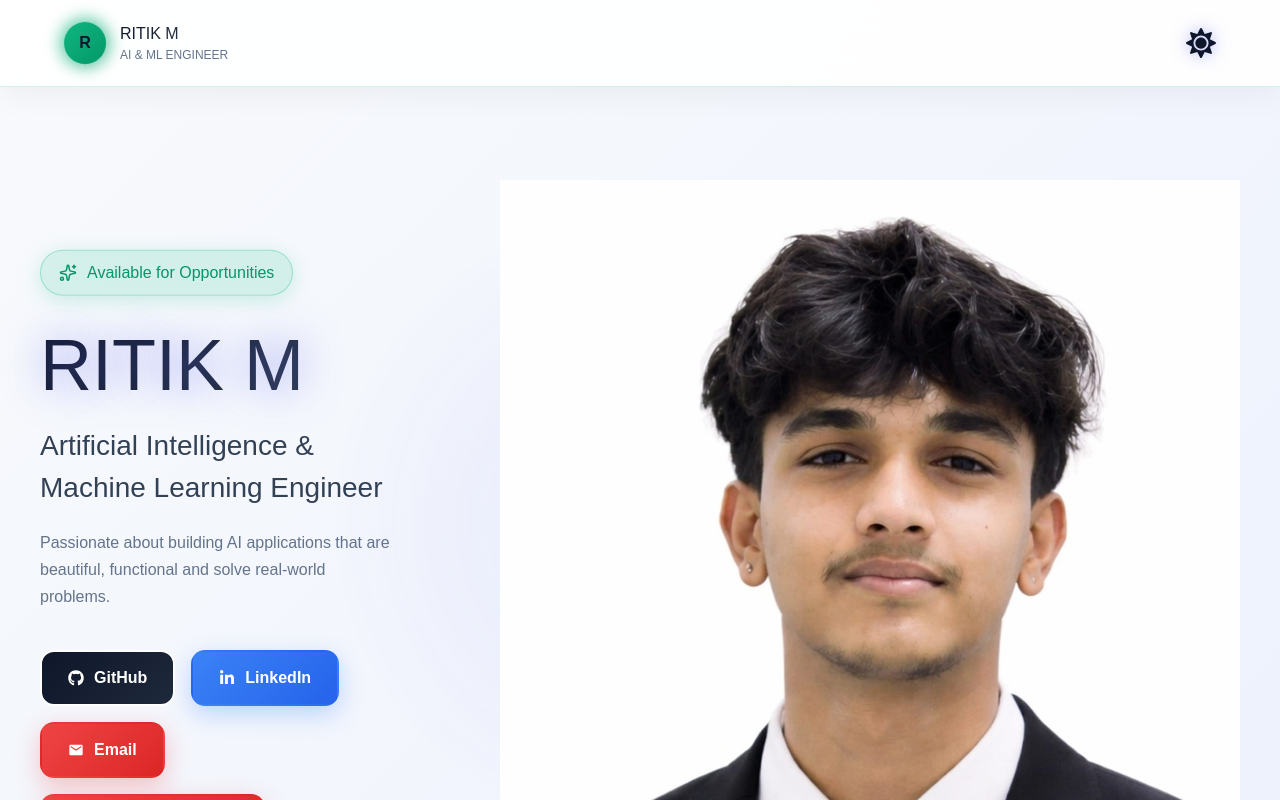
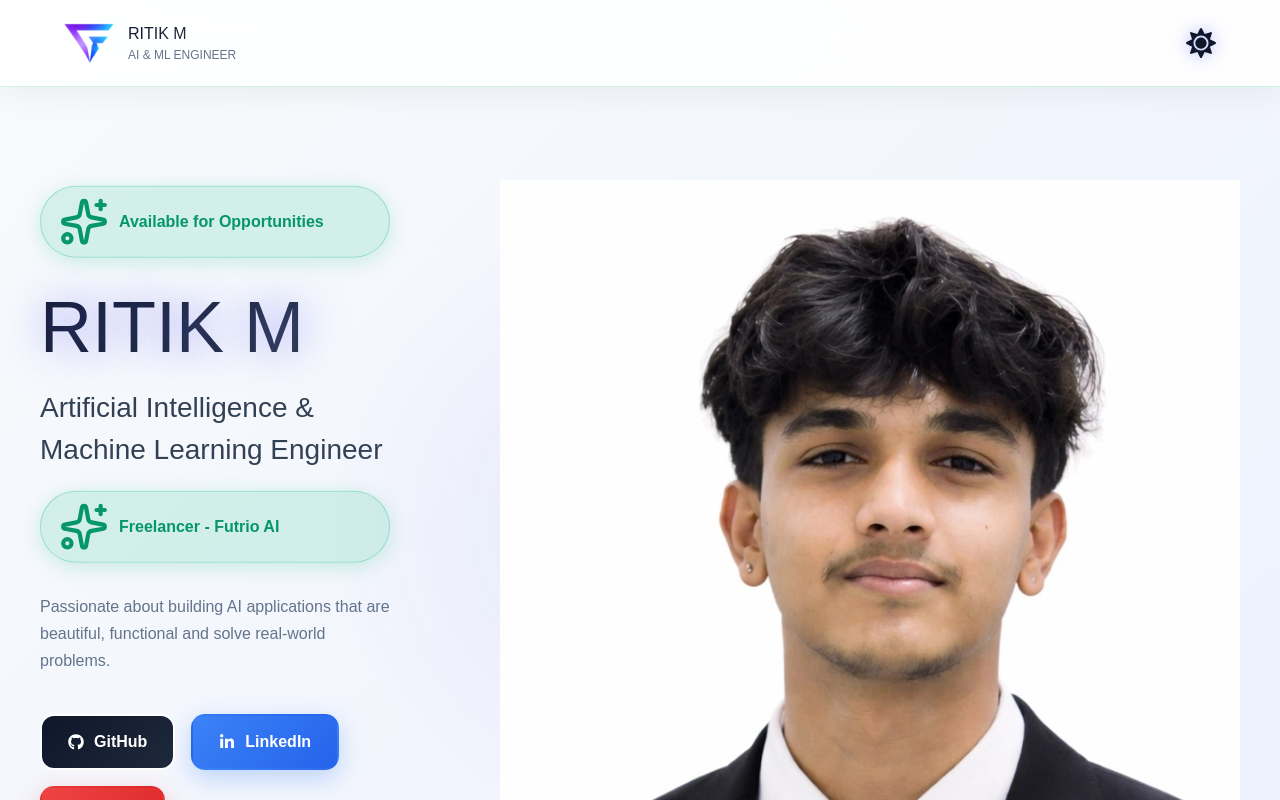
Before and after one commit to RitikM-AiDev/Ritik_aidev, a React (Vite) app in the folder Aizon/: page / in a window 1280 px wide. Shown: the top 800 px of the page. Built offline with nearby package versions, Linux system fonts and the light colour scheme.

Commit message:
domain changed logo changed

```diff
--- a/Aizon/src/App.jsx
+++ b/Aizon/src/App.jsx
@@ -179,7 +179,7 @@ and a backend powered by Agentic AI for intelligent analysis and report generati
       <nav className="navbar">
         <div className="navbar-container">
           <div className="logo-wrapper">
-            <div className="logo-circle">R</div>
+            <img width={50}src="futrio-icon.png"/>
 
             <div>
               <h1 className="logo-name">RITIK M</h1>
@@ -238,16 +238,17 @@ and a backend powered by Agentic AI for intelligent analysis and report generati
           <div className="container-flex">
           <div className="profile">
           <div className="hero-badge">
-            <Sparkles size={18} />
+            <Sparkles size={50} />
             Available for Opportunities
           </div>
-
           <h1 className="hero-title">RITIK M</h1>
-
           <p className="hero-subtitle">
             Artificial Intelligence & Machine Learning Engineer
           </p>
-
+           <div className="hero-badge">
+            <Sparkles size={50} />
+            Freelancer - Futrio AI
+          </div>
           <p className="hero-description">
             Passionate about building AI applications that are beautiful,
             functional and solve real-world problems.
@@ -323,6 +324,7 @@ and a backend powered by Agentic AI for intelligent analysis and report generati
       </div>
     </div>
   </div>
+
 </div>
         </div>
         </div>
--- a/Aizon/src/index.css
+++ b/Aizon/src/index.css
@@ -285,7 +285,8 @@ button {
 }
 
 .hero-badge {
-  display: inline-flex;
+  display: flex;
+
   align-items: center;
   gap: 10px;
   background: rgba(99, 102, 241, 0.15);
@@ -293,6 +294,8 @@ button {
   color: #c7d2fe;
   padding: 10px 18px;
   border-radius: 999px;
+  font-weight: 900;
+  max-width: 350px;
   margin-bottom: 30px;
   animation: float 3s ease-in-out infinite, shimmer 3s linear infinite;
   position: relative;
```
